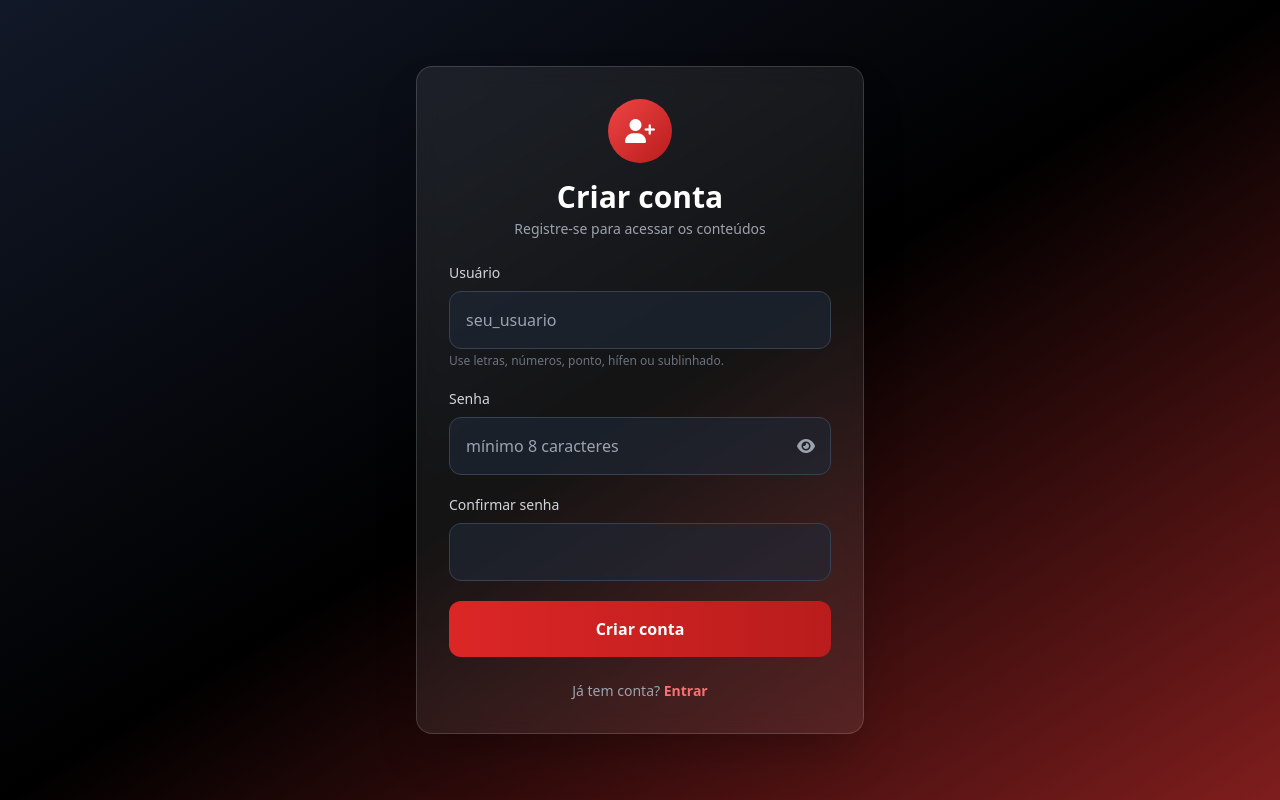
After one commit to DexsDevelopers/area-de-membros, a PHP site: page /registrar.php in a window 1280 px wide. The commit adds this page. Run offline with PHP 8.4, Linux system fonts and the light colour scheme; some libraries are stand-ins or nearby versions.

Commit message:
feat(auth): pÃ¡gina pÃºblica de registro com CSRF, hash e auto login

```diff
--- /dev/null
+++ b/registrar.php
@@ -0,0 +1,115 @@
+<?php
+session_start();
+require 'config.php';
+
+// Gerar token CSRF específico para registro
+if (empty($_SESSION['csrf_token_register'])) {
+    $_SESSION['csrf_token_register'] = bin2hex(random_bytes(32));
+}
+
+// Mensagens de feedback simples via querystring
+$msg = '';
+$type = 'info';
+if (isset($_GET['error'])) {
+    $type = 'error';
+    switch ($_GET['error']) {
+        case 'invalid_csrf':
+            $msg = 'Sessão expirada. Atualize a página e tente novamente.';
+            break;
+        case 'invalid_username':
+            $msg = 'Usuário inválido. Use 3 a 30 caracteres (letras, números, _ . -).';
+            break;
+        case 'password_short':
+            $msg = 'A senha deve ter no mínimo 8 caracteres.';
+            break;
+        case 'password_mismatch':
+            $msg = 'As senhas não coincidem.';
+            break;
+        case 'username_exists':
+            $msg = 'Este usuário já está em uso. Escolha outro.';
+            break;
+        default:
+            $msg = 'Não foi possível concluir o cadastro.';
+    }
+} elseif (isset($_GET['success'])) {
+    $type = 'success';
+    $msg = 'Cadastro realizado com sucesso!';
+}
+?>
+<!DOCTYPE html>
+<html lang="pt-BR">
+<head>
+    <meta charset="UTF-8" />
+    <meta name="viewport" content="width=device-width, initial-scale=1.0">
+    <title>Registrar | HELMER ACADEMY</title>
+    <script src="https://cdn.tailwindcss.com"></script>
+    <script defer src="https://unpkg.com/alpinejs@3.x.x/dist/cdn.min.js"></script>
+    <link rel="stylesheet" href="https://cdnjs.cloudflare.com/ajax/libs/font-awesome/6.4.0/css/all.min.css">
+    <style>
+        @keyframes fadeIn { from { opacity: 0; transform: translateY(20px);} to { opacity: 1; transform: translateY(0);} }
+        .animate-fadeIn { animation: fadeIn .6s ease-out; }
+        .glass { background: rgba(255,255,255,.08); backdrop-filter: blur(12px); border:1px solid rgba(255,255,255,.15); }
+    </style>
+    </head>
+<body class="bg-gradient-to-br from-gray-900 via-black to-red-900 text-white min-h-screen flex items-center justify-center p-4">
+
+<div x-data="{ loading: false, showPassword: false }" class="w-full max-w-md animate-fadeIn">
+    <div class="glass rounded-2xl p-6 sm:p-8 shadow-2xl">
+        <div class="text-center mb-6">
+            <div class="inline-flex items-center justify-center w-16 h-16 bg-gradient-to-br from-red-500 to-red-700 rounded-full mb-4">
+                <i class="fas fa-user-plus text-2xl text-white"></i>
+            </div>
+            <h1 class="text-2xl sm:text-3xl font-bold">Criar conta</h1>
+            <p class="text-gray-400 text-sm mt-1">Registre-se para acessar os conteúdos</p>
+        </div>
+
+        <?php if ($msg): ?>
+            <div class="mb-4 px-4 py-3 rounded-xl text-sm <?= $type==='success' ? 'bg-green-500/20 border border-green-500 text-green-300' : ($type==='error' ? 'bg-red-500/20 border border-red-500 text-red-300' : 'bg-blue-500/20 border border-blue-500 text-blue-300') ?>">
+                <?= htmlspecialchars($msg) ?>
+            </div>
+        <?php endif; ?>
+
+        <form action="processa_registro.php" method="POST" class="space-y-5" @submit="loading = true">
+            <input type="hidden" name="csrf_token" value="<?= htmlspecialchars($_SESSION['csrf_token_register']) ?>">
+
+            <div>
+                <label for="username" class="block text-sm font-medium text-gray-300 mb-2">Usuário</label>
+                <input type="text" id="username" name="username" required minlength="3" maxlength="30"
+                       placeholder="seu_usuario" autocomplete="username"
+                       class="w-full p-4 rounded-xl bg-gray-800/60 text-white border border-gray-700 focus:outline-none focus:ring-2 focus:ring-red-500">
+                <p class="text-xs text-gray-500 mt-1">Use letras, números, ponto, hífen ou sublinhado.</p>
+            </div>
+
+            <div>
+                <label for="password" class="block text-sm font-medium text-gray-300 mb-2">Senha</label>
+                <div class="relative">
+                    <input :type="showPassword ? 'text' : 'password'" id="password" name="password" required minlength="8" autocomplete="new-password"
+                           class="w-full p-4 pr-12 rounded-xl bg-gray-800/60 text-white border border-gray-700 focus:outline-none focus:ring-2 focus:ring-red-500"
+                           placeholder="mínimo 8 caracteres">
+                    <button type="button" @click="showPassword = !showPassword" class="absolute right-4 top-1/2 -translate-y-1/2 text-gray-400 hover:text-white">
+                        <i :class="showPassword ? 'fas fa-eye-slash' : 'fas fa-eye'"></i>
+                    </button>
+                </div>
+            </div>
+
+            <div>
+                <label for="confirm" class="block text-sm font-medium text-gray-300 mb-2">Confirmar senha</label>
+                <input type="password" id="confirm" name="confirm" required minlength="8" autocomplete="new-password"
+                       class="w-full p-4 rounded-xl bg-gray-800/60 text-white border border-gray-700 focus:outline-none focus:ring-2 focus:ring-red-500">
+            </div>
+
+            <button type="submit" :disabled="loading"
+                    class="w-full bg-gradient-to-r from-red-600 to-red-700 hover:from-red-700 hover:to-red-800 text-white font-bold py-4 px-6 rounded-xl transition disabled:opacity-70 disabled:cursor-wait">
+                <span x-show="!loading">Criar conta</span>
+                <span x-show="loading"><i class="fas fa-spinner fa-spin mr-2"></i>Registrando...</span>
+            </button>
+        </form>
+
+        <div class="mt-6 text-center text-sm text-gray-400">
+            Já tem conta? <a href="login.php" class="text-red-400 hover:text-red-300 font-semibold">Entrar</a>
+        </div>
+    </div>
+</div>
+
+</body>
+</html>
```
Also changed, not shown: login.php (+8 -3 lines), processa_registro.php (added, +66 -0 lines).
